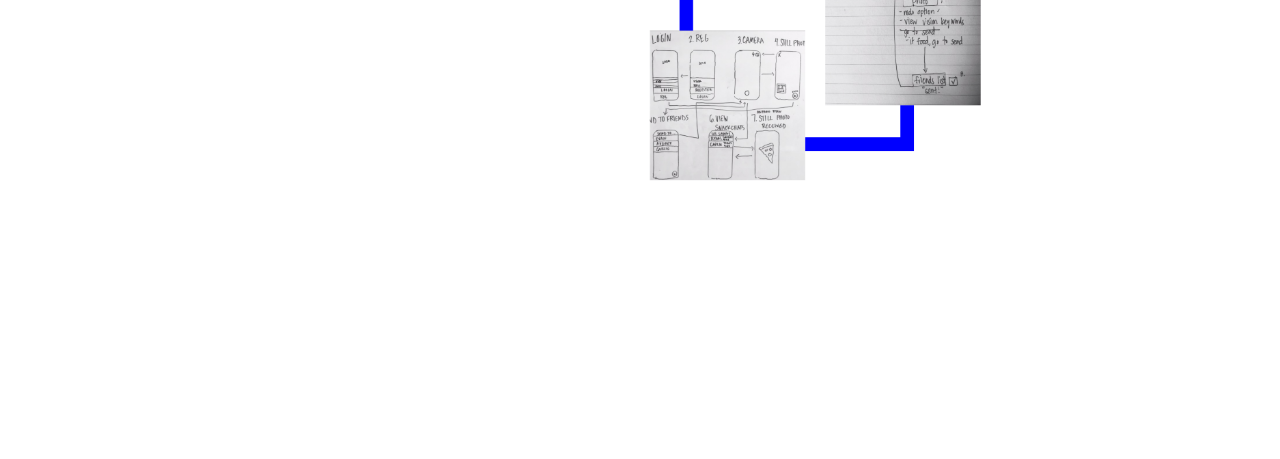
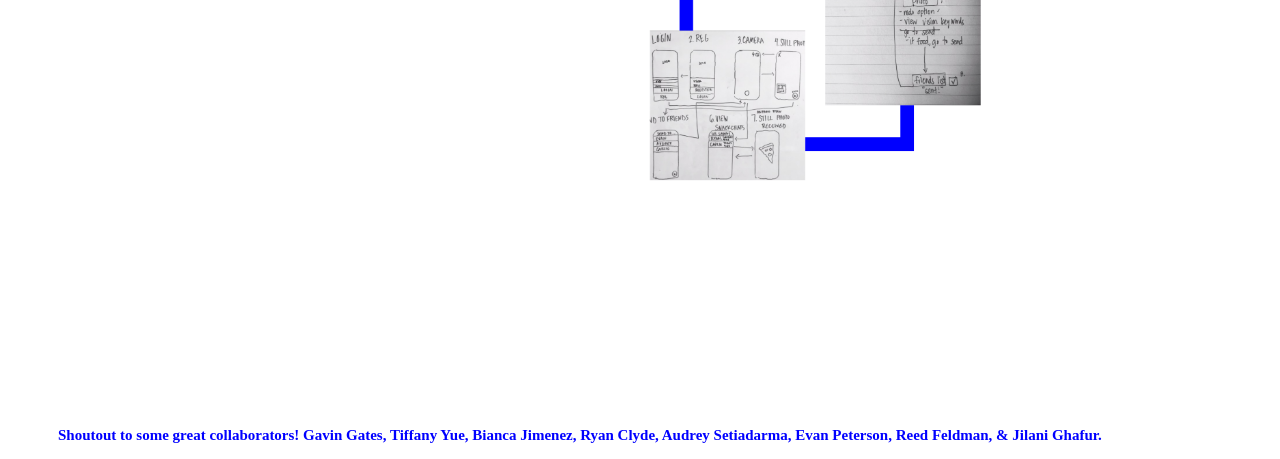
Before and after one commit to rlietrom/rlietrom.github.io, a plain HTML site: page projects.html in a window 1280 px wide. Shown: the part 7072-7531 px from the top of the page. Before the commit the page ends 7492 px from the top, so only its background shows below. Drawn offline with nearby package versions, Linux system fonts and the light colour scheme.

Commit message:
shoutouts

```diff
--- a/projects.html
+++ b/projects.html
@@ -136,6 +136,7 @@
       </div>
     </div>
   </div>
+  <h3>Shoutout to some great collaborators! Gavin Gates, Tiffany Yue, Bianca Jimenez, Ryan Clyde, Audrey Setiadarma, Evan Peterson, Reed Feldman, & Jilani Ghafur. </h3>
 </div>
 
 
```
Also changed, not shown: 1 other file.
